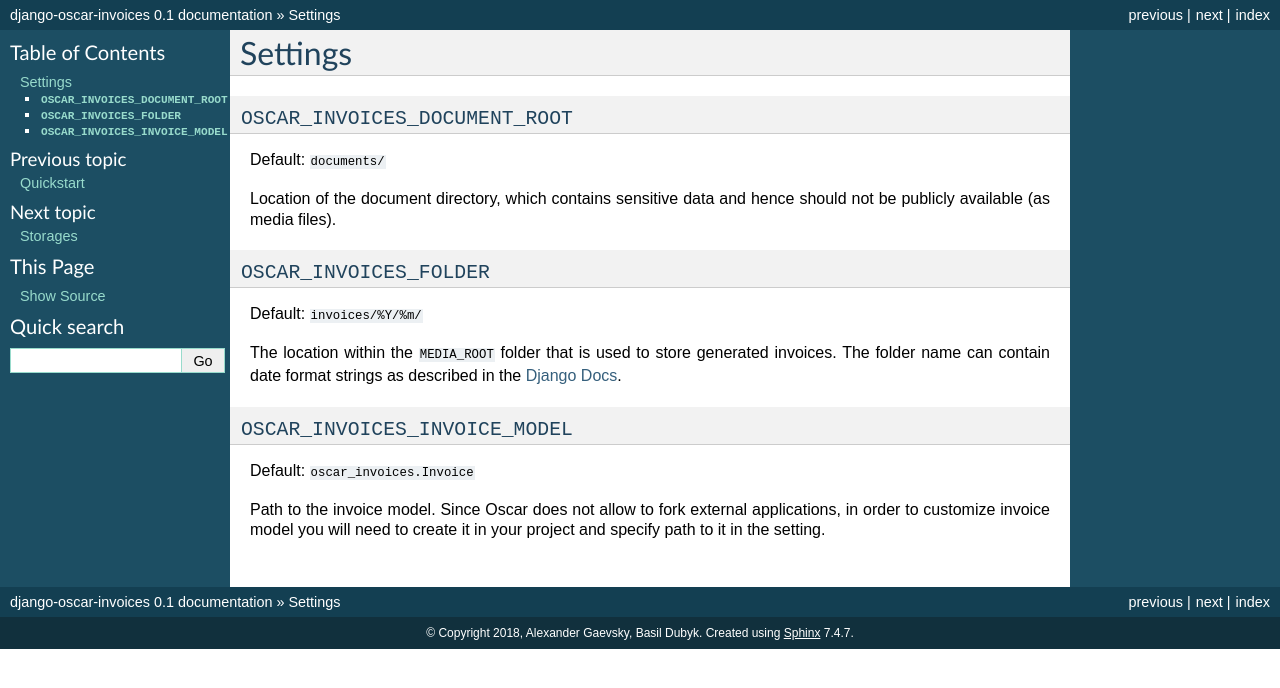
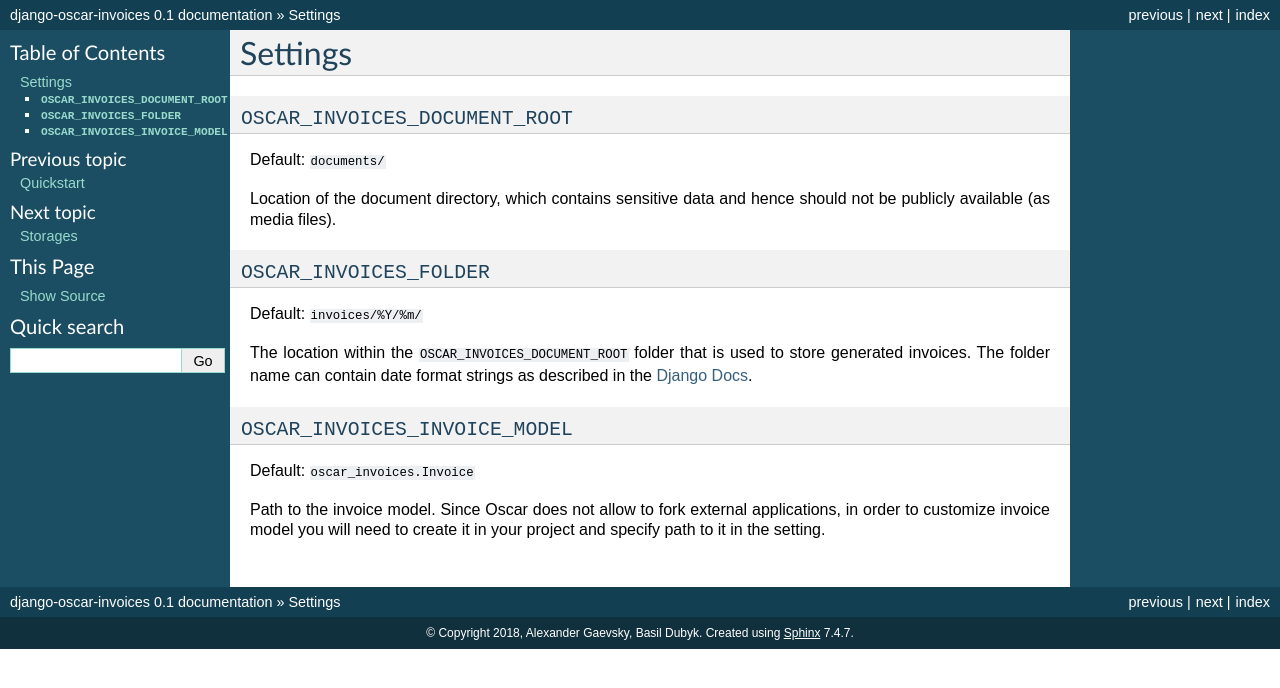
Before and after one commit to django-oscar/django-oscar-invoices, a Sphinx documentation site: the page built from docs/source/settings.rst, in a window 1280 px wide. Shown: the top 688 px of the page. Built offline with Sphinx 7.4.7, drawn with Linux system fonts in a browser that asks for light colours; formulas are drawn with MathJax 3; the version number is read from the project's files by our own code.

Commit message:
Fix type in `settings` section of docs

```diff
--- a/docs/source/settings.rst
+++ b/docs/source/settings.rst
@@ -15,7 +15,7 @@ should not be publicly available (as media files).
 
 Default: ``invoices/%Y/%m/``
 
-The location within the ``MEDIA_ROOT`` folder that is used to store generated invoices.
+The location within the ``OSCAR_INVOICES_DOCUMENT_ROOT`` folder that is used to store generated invoices.
 The folder name can contain date format strings as described in the `Django Docs`_.
 
 .. _`Django Docs`: https://docs.djangoproject.com/en/stable/ref/models/fields/#filefield
```
